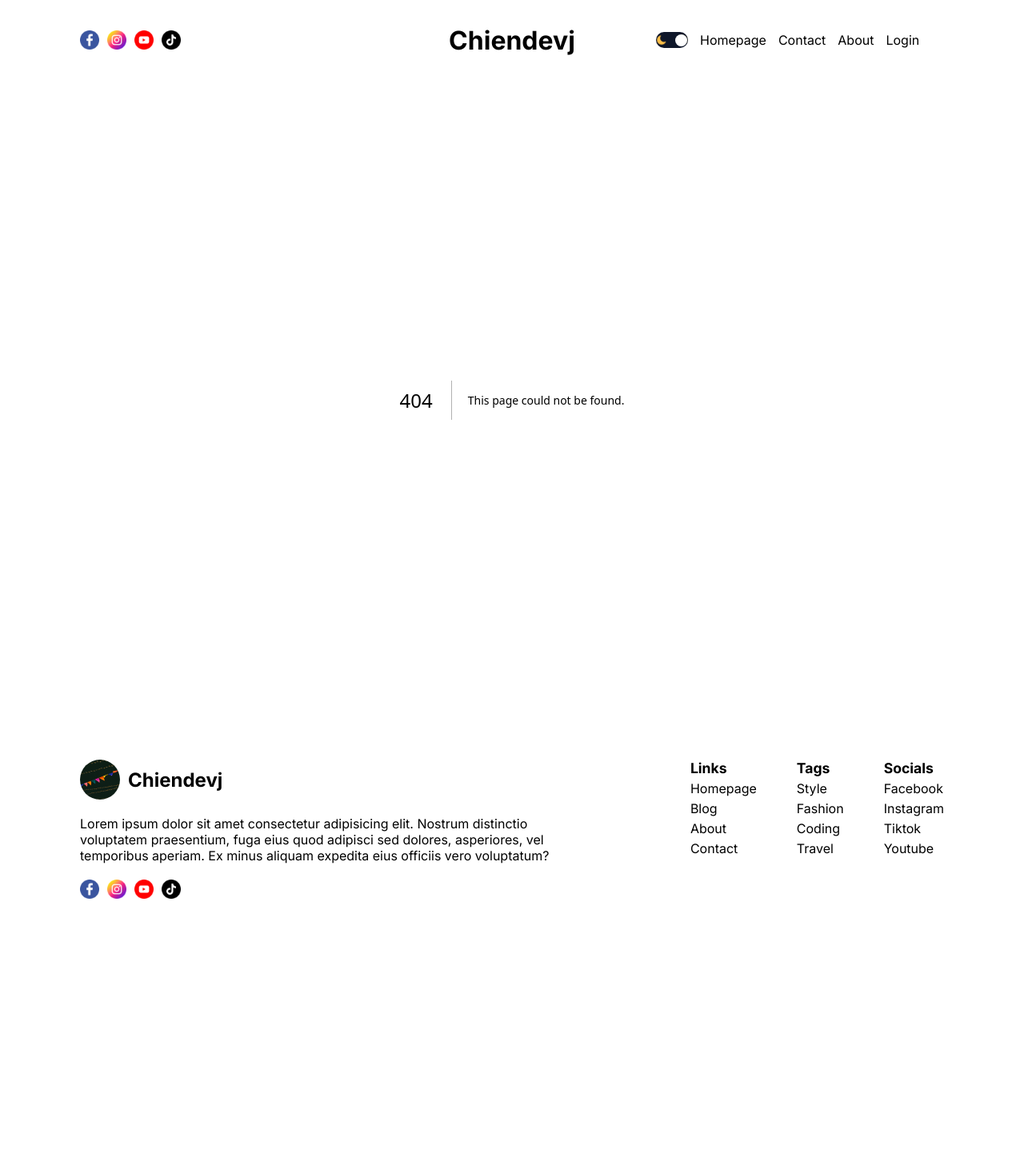
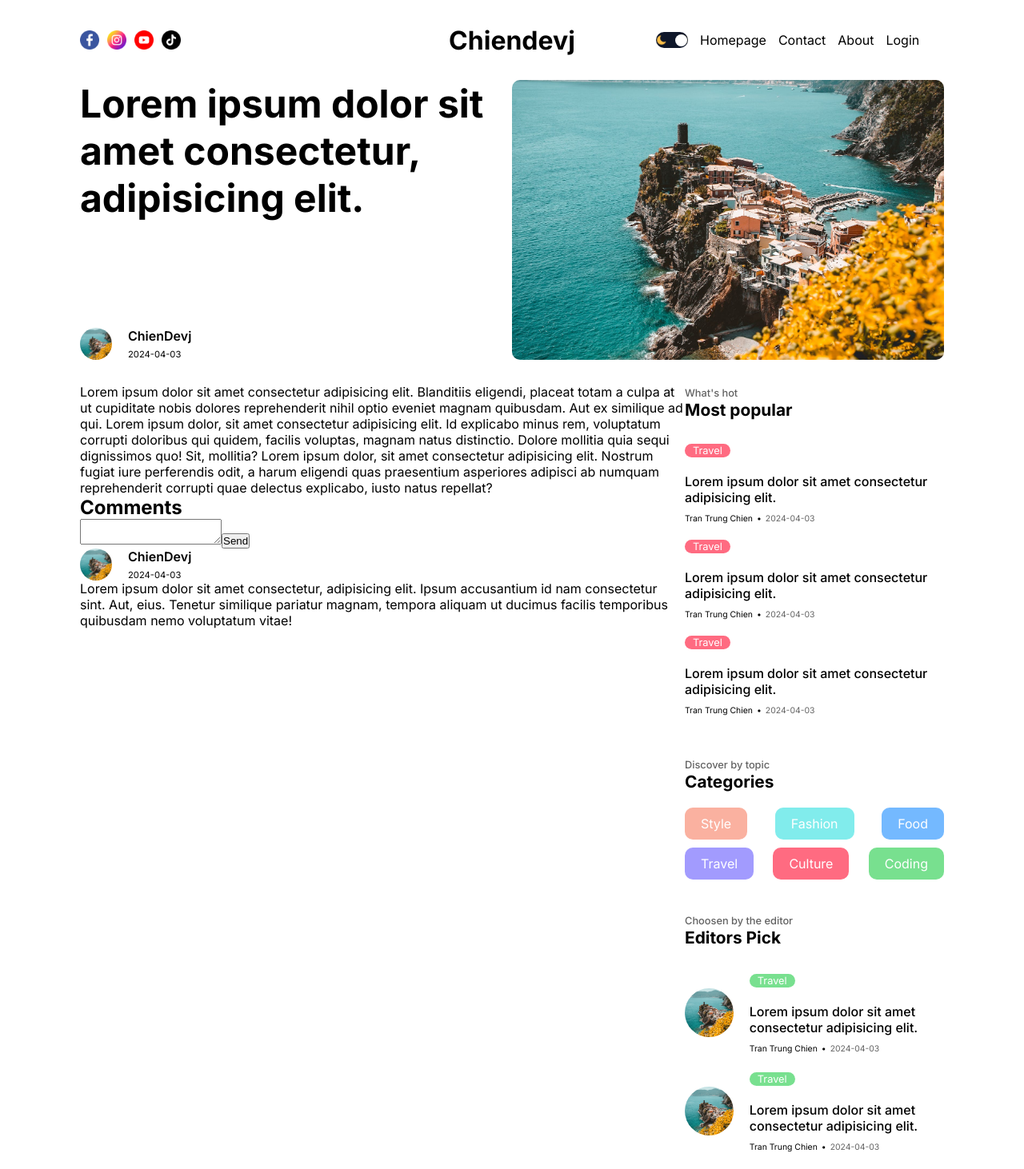
Before and after one commit to chiendevj/blog-app, a Next.js app: page /1 in a window 1280 px wide. Before the commit this address had no page. Shown: the top 1462 px of the page at 80% size. Before the commit the page ends 1134 px from the top, so only its background shows below. Built offline with nearby package versions, Linux system fonts and the light colour scheme.

Commit message:
Css for UI of single page

```diff
--- /dev/null
+++ b/src/app/[slug]/page.jsx
@@ -0,0 +1,59 @@
+import Menu from "@/components/menu/Menu";
+import styles from "./singlePage.module.css";
+import Image from "next/image";
+
+const SinglePage = () => {
+    return (
+        <div className={styles.container}>
+            <div className={styles.infoContainer}>
+                <div className={styles.textContainer}>
+                    <h1 className={styles.title}>Lorem ipsum dolor sit amet consectetur, adipisicing elit.</h1>
+                    <div className={styles.info}>
+                        <Image src={'/p1.jpeg'} width={40} height={40} className={styles.image} />
+                        <p className={styles.infoUser}>
+                            <span className={styles.username}>ChienDevj</span>
+                            <span className={styles.time}>2024-04-03</span>
+                        </p>
+                    </div>
+                </div>
+                <div className={styles.imageContainer}>
+                    <Image src={'/p1.jpeg'} fill className={styles.image} />
+                </div>
+            </div>
+            <div className={styles.contentContainer}>
+                <div className={styles.commentContainer}>
+                    <div className={styles.commentDesc}>
+                        Lorem ipsum dolor sit amet consectetur adipisicing elit. Blanditiis eligendi, placeat totam a culpa at ut cupiditate nobis dolores reprehenderit nihil optio eveniet magnam quibusdam. Aut ex similique ad qui.
+                        Lorem ipsum dolor, sit amet consectetur adipisicing elit. Id explicabo minus rem, voluptatum corrupti doloribus qui quidem, facilis voluptas, magnam natus distinctio. Dolore mollitia quia sequi dignissimos quo! Sit, mollitia?
+                        Lorem ipsum dolor, sit amet consectetur adipisicing elit. Nostrum fugiat iure perferendis odit, a harum eligendi quas praesentium asperiores adipisci ab numquam reprehenderit corrupti quae delectus explicabo, iusto natus repellat?
+                    </div>
+                    <div className={styles.commentEditor}>
+                        <h2 className={styles.commentTitle}>
+                            Comments
+                        </h2>
+                        <form action="#" className={styles.boxComment}>
+                            <textarea name="" className={styles.inputComment}></textarea>
+                            <button type="submit" className={styles.btnComment}>Send</button>
+                        </form>
+                    </div>
+                    <div className={styles.comments}>
+                        <div className={styles.comment}>
+                            <div className={styles.info}>
+                                <Image src={'/p1.jpeg'} width={40} height={40} className={styles.image} />
+                                <p className={styles.infoUser}>
+                                    <span className={styles.username}>ChienDevj</span>
+                                    <span className={styles.time}>2024-04-03</span>
+                                </p>
+                            </div>
+                            <p className={styles.commentContent}>Lorem ipsum dolor sit amet consectetur, adipisicing elit. Ipsum accusantium id nam consectetur sint. Aut, eius. Tenetur similique pariatur magnam, tempora aliquam ut ducimus facilis temporibus quibusdam nemo voluptatum vitae!</p>
+                        </div>
+
+                    </div>
+                </div>
+                <Menu />
+            </div>
+        </div>
+    )
+}
+
+export default SinglePage
--- /dev/null
+++ b/src/app/[slug]/singlePage.module.css
@@ -0,0 +1,62 @@
+.container {
+    display: flex;
+    flex-direction: column;
+}
+.infoContainer {
+    display: flex;
+    width: 100%;
+    justify-content: space-between;
+
+}
+
+.textContainer {
+    flex: 1;
+    display: flex;
+    flex-direction: column;
+    justify-content: space-between;
+
+}
+.textContainer .title {
+    font-size: 3em;
+}
+.imageContainer {
+    flex: 1;
+    height: 350px;
+    position: relative;
+}
+.image {
+    border-radius: 10px;
+    object-fit: cover;
+}
+.info {
+    display: flex;
+    gap: 20px;
+}
+.info .image {
+    border-radius: 50%;
+}
+
+.infoUser {
+    display: flex;
+    flex-direction: column;
+    justify-content: space-between;
+}
+.infoUser .username {
+    font-weight: 600;
+
+}
+.infoUser .time {
+    font-size: 0.7em;
+
+}
+
+.contentContainer {
+    display: flex;
+    margin-top: 30px;
+}
+
+.commentContainer {
+    flex: 4;
+    display: flex;
+    flex-direction: column;
+}
--- /dev/null
+++ b/src/app/blog/blogPage.module.css
@@ -0,0 +1,20 @@
+.container {
+    display: flex;
+    flex-direction: column;
+}
+
+.title {
+    display: flex;
+    width: 100%;
+    height: 50px;
+    border-radius: 5px;
+    background-color: #fab1a0;
+    justify-content: center;
+    align-items: center;
+    color: #fff;
+}
+.content {
+    margin-top: 60px;
+    flex-direction: row;
+    display: flex;
+}
--- a/src/components/footer/footer.module.css
+++ b/src/components/footer/footer.module.css
@@ -54,3 +54,7 @@
     font-size: 1.1em;
     font-weight: 700;
 }
+
+.tag a {
+    font-size: 0.9em;
+}
```
Also changed, not shown: src/app/blog/page.jsx (added, +17 -0 lines), src/components/cardList/CardList.jsx (+0 -28 lines).
